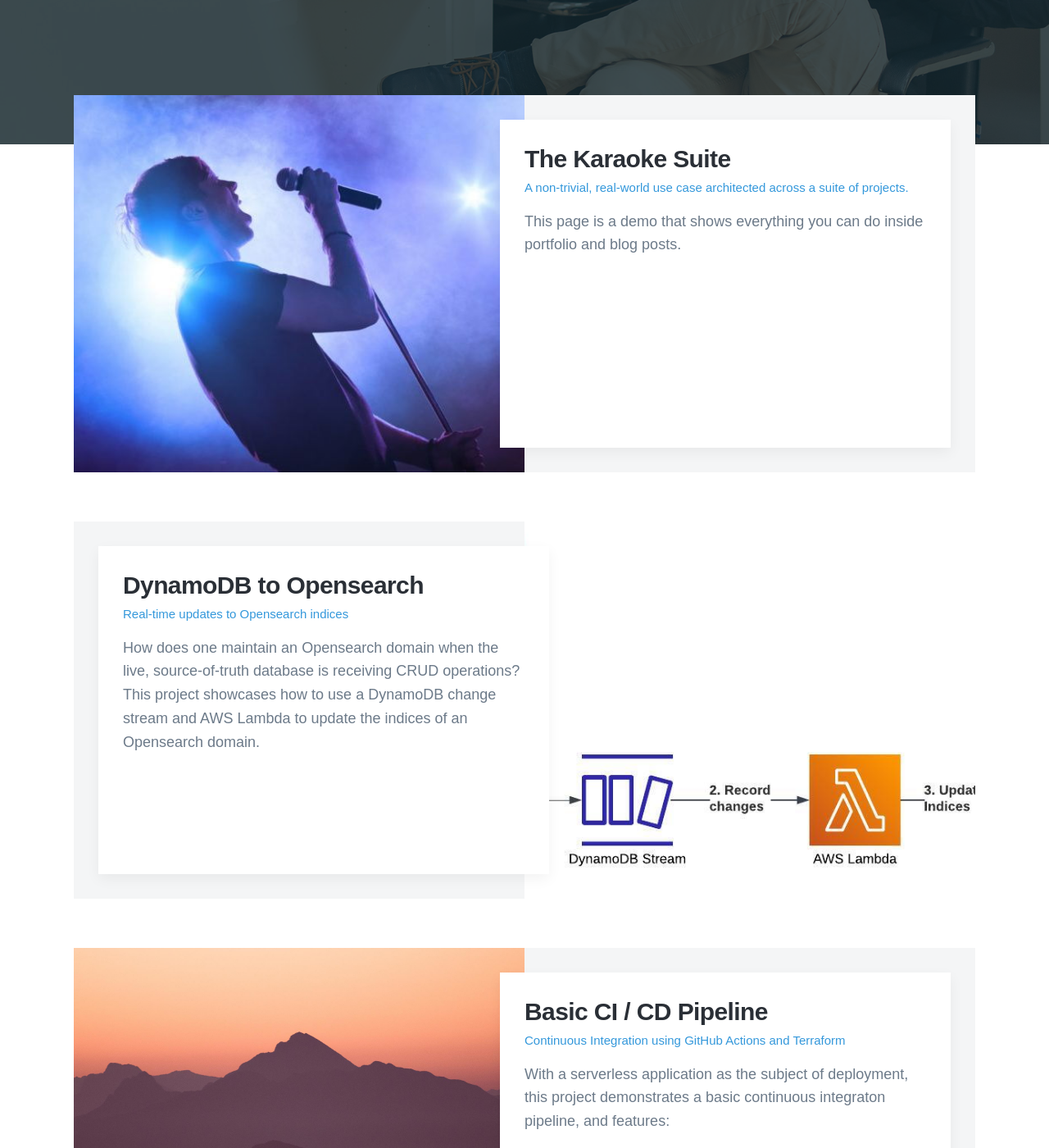
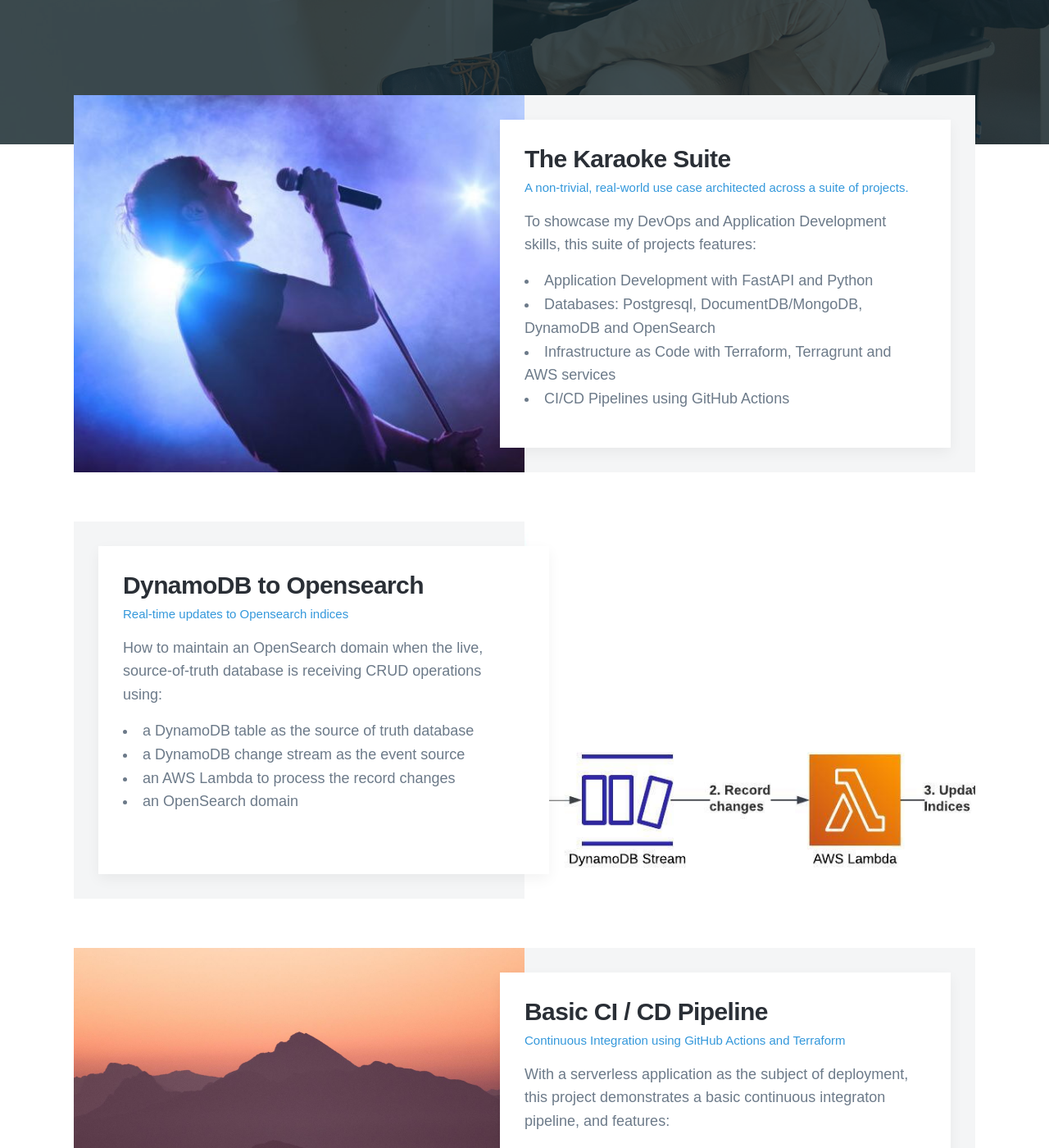
Before and after one commit to lukewyman/lukewyman.github.io, a Jekyll site: the page built from index.html, in a window 1280 px wide and 1400 px high, scrolled down 519 px. Shown: the whole window at 82% size. Built offline with Jekyll 4.4.1, drawn with Linux system fonts in a browser that asks for light colours; nearby versions of some CDN libraries; some web fonts are replaced; some of the changed text lies outside the part shown.

Commit message:
Completed project index cards; Wrote up most of D2OS

````diff
--- a/_projects/000-demo-project.md
+++ /dev/null
@@ -1,106 +0,0 @@
----
-title: 'Demo Project'
-subtitle: 'This is a demo'
-date: 2018-06-30 00:00:00
-description: This page is a demo that shows everything you can do inside portfolio and blog posts.
-featured_image: '/images/demo/demo-square.jpg'
----
-
-![](/images/demo/demo-landscape.jpg)
-
-## Demo content
-
-This page is a demo that shows everything you can do inside portfolio and blog posts.
-
-We've included everything you need to create engaging posts about your work, and show off your case studies in a beautiful way.
-
-**Obviously,** we’ve styled up *all the basic* text formatting options [available in markdown](https://github.com/adam-p/markdown-here/wiki/Markdown-Cheatsheet).
-
-You can create lists:
-
-* Simple bulleted lists
-* Like this one
-* Are cool
-
-And:
-
-1. Numbered lists
-2. Like this other one
-3. Are great too
-
-You can also add blockquotes, which are shown at a larger width to help break up the layout and draw attention to key parts of your content:
-
-> “Simple can be harder than complex: You have to work hard to get your thinking clean to make it simple. But it’s worth it in the end because once you get there, you can move mountains.”
-
-The theme also supports markdown tables:
-
-| Item                 | Author        | Supports tables? | Price |
-|----------------------|---------------|------------------|-------|
-| Duet Jekyll Theme    | Jekyll Themes | Yes              | $49   |
-| Index Jekyll Theme   | Jekyll Themes | Yes              | $49   |
-| Journal Jekyll Theme | Jekyll Themes | Yes              | $49   |
-
-And footnotes[^1], which link to explanations[^2] at the bottom of the page[^3].
-
-[^1]: Beautiful modern, minimal theme design.
-[^2]: Powerful features to show off your work.
-[^3]: Maintained and supported by the theme developer.
-
-You can throw in some horizontal rules too:
-
----
-
-### Image galleries
-
-Here's a really neat custom feature we added – galleries:
-
-<div class="gallery" data-columns="3">
-	<img src="/images/demo/demo-portrait.jpg">
-	<img src="/images/demo/demo-landscape.jpg">
-	<img src="/images/demo/demo-square.jpg">
-	<img src="/images/demo/demo-landscape-2.jpg">
-</div>
-
-Inspired by the Galleries feature from WordPress, we've made it easy to create grid layouts for your images. Just use a bit of simple HTML in your post to create a masonry grid image layout:
-
-```html
-<div class="gallery" data-columns="3">
-    <img src="/images/demo/demo-portrait.jpg">
-    <img src="/images/demo/demo-landscape.jpg">
-    <img src="/images/demo/demo-square.jpg">
-    <img src="/images/demo/demo-landscape-2.jpg">
-</div>
-```
-
-*See what we did there? Code and syntax highlighting is built-in too!*
-
-Change the number inside the 'columns' setting to create different types of gallery for all kinds of purposes. You can even click on each image to seamlessly enlarge it on the page.
-
----
-
-### Image carousels
-
-Here's another gallery with only one column, which creates a carousel slide-show instead.
-
-A nice little feature: the carousel only advances when it is in view, so your visitors won't scroll down to find it half way through your images.
-
-<div class="gallery" data-columns="1">
-	<img src="/images/demo/demo-landscape.jpg">
-	<img src="/images/demo/demo-landscape-2.jpg">
-</div>
-
-### What about videos?
-
-Videos are an awesome way to show off your work in a more engaging and personal way, and we’ve made sure they work great on our themes. Just paste an embed code from YouTube or Vimeo, and the theme makes sure it displays perfectly:
-
-<iframe src="https://player.vimeo.com/video/148003889" width="640" height="360" frameborder="0" allowfullscreen></iframe>
-
----
-
-## Pretty cool, huh?
-
-We've packed this theme with powerful features to show off your work.
-
-Why not put them to use on your new portfolio?
-
-<a href="https://jekyllthemes.io/theme/personal-website-jekyll-theme" class="button button--large">Get This Theme</a>
--- a/_projects/001-dynamo-os.md
+++ b/_projects/001-dynamo-os.md
@@ -2,7 +2,12 @@
 title: 'DynamoDB to Opensearch'
 subtitle: 'Real-time updates to Opensearch indices'
 date: 2023-07-01 00:02:00
-description: How does one maintain an Opensearch domain when the live, source-of-truth database is receiving CRUD operations? This project showcases how to use a DynamoDB change stream and AWS Lambda to update the indices of an Opensearch domain.
+description: "How to maintain an OpenSearch domain when the live, source-of-truth database is receiving CRUD operations using:"
+features:
+  - a DynamoDB table as the source of truth database
+  - a DynamoDB change stream as the event source
+  - an AWS Lambda to process the record changes
+  - an OpenSearch domain
 featured_image: '/images/projects/dynamo-os-landscape.jpeg'
 ---
 
@@ -20,3 +25,43 @@
 - Amazon API Gateway
 - Amazon DynamoDB
 - Amazon Opensearch Service
+
+### The REST API and CRUD Operations
+The scenario of a transactional application performing CRUD (Create, Read, Update and Delete) operations against a source of truth database is realized with a simple, Serverless application compose of a REST API for the CRUD functionality and a DynamoDB table as the database.
+
+The REST API is implemented with Amazon API Gateway and OpenAPI. There is no "app" as such. The Rest API is directly integrated with the DynamoDB table using API Gateway exensions. This is reflects the agile way of starting out simple, only bringing in Lambdas in the case that there is more complex processing logic required between the API and database.
+
+For example, the POST method integrated directly with the DynamoDB table using Velocity Template Language and API Gateway extensions in the OpenAPI spec as follows:
+
+```yaml
+/books:
+    post:
+      x-amazon-apigateway-integration:
+        type: aws
+        uri: "arn:aws:apigateway:${aws_region}:dynamodb:action/PutItem"
+        httpMethod: POST
+        passthroughBehavior: when_no_match
+        credentials: ${apigw_role_arn}
+        requestTemplates:
+          application/json: |
+            #set($inputRoot = $input.path('$'))
+            {
+              "TableName": "${books_table_name}",
+              "Item": {
+                "book_id": { "S": "$context.requestId" },
+                "title": { "S": "$inputRoot.title" },
+                "author": { "S": "$inputRoot.author" }
+              }
+            }
+        responses:
+          default:
+            statusCode: 200
+            responseTemplates:
+              application/json: |
+                {
+                  "message": "New book created."
+                  "book_id": "$context.requestId"
+                }
+```
+
+### Processing the Record Changes in DyanamoDB
--- a/_projects/004-karaoke.md
+++ b/_projects/004-karaoke.md
@@ -2,8 +2,14 @@
 title: 'The Karaoke Suite'
 subtitle: 'A non-trivial, real-world use case architected across a suite of projects.'
 date: 2023-07-01 00:03:00
-description: This page is a demo that shows everything you can do inside portfolio and blog posts.
+description: "To showcase my DevOps and Application Development skills, this suite of projects features:"
+features:
+  - "Application Development with FastAPI and Python"
+  - "Databases: Postgresql, DocumentDB/MongoDB, DynamoDB and OpenSearch"
+  - "Infrastructure as Code with Terraform, Terragrunt and AWS services"
+  - "CI/CD Pipelines using GitHub Actions"
 featured_image: '/images/singermic_square.jpg'
+
 ---
 
 ![](/images/singermic_landscape.jpg)
````
